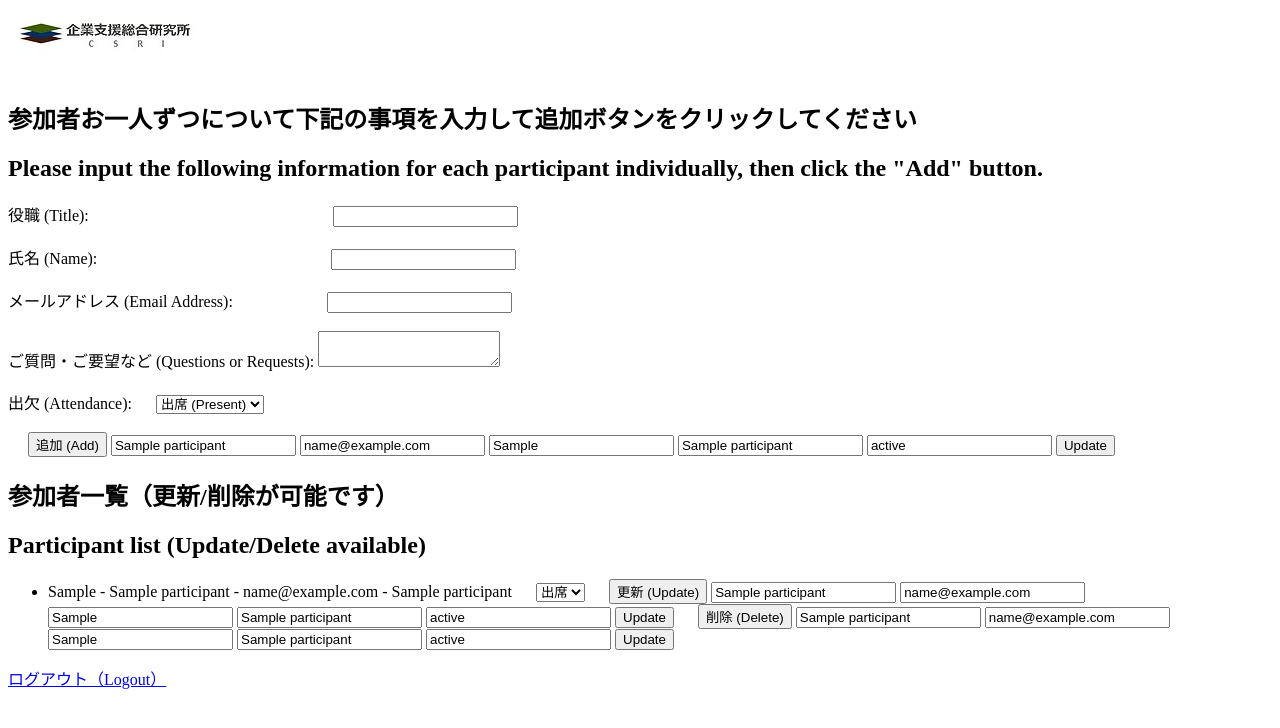
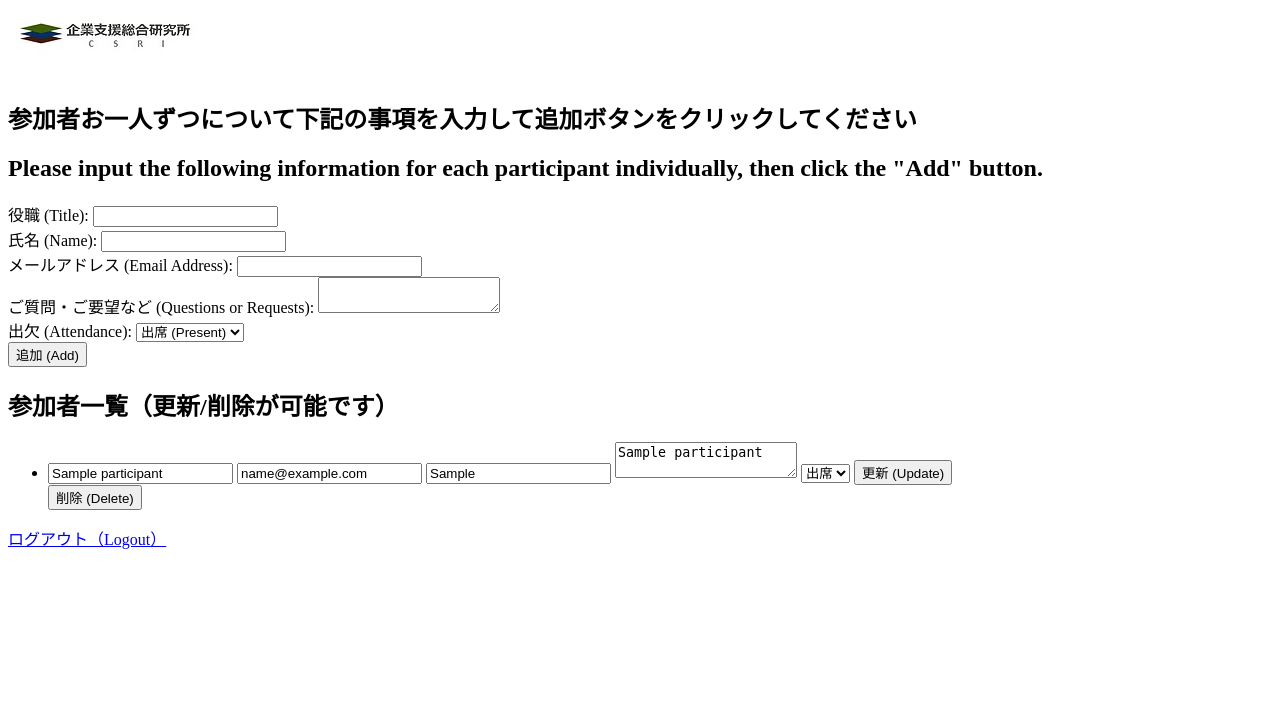
Before and after one commit to akcsri/agm_lpac_attendance, a Flask app: template templates/user1_dashboard.html in a window 1280 px wide. Shown: the top 728 px of the page. Run offline with Flask 3, Linux system fonts and the light colour scheme; the template is opened without the code that fills it: values that come from a table or form of the project are taken from there, others are empty; tables that the repository leaves empty hold one stand-in row (values such as "Sample post").

Commit message:
Update user1_dashboard.html

```diff
--- a/templates/user1_dashboard.html
+++ b/templates/user1_dashboard.html
@@ -1,75 +1,50 @@
-
 <!DOCTYPE html>
-
 <html>
 <head>
   <title>ユーザーダッシュボード</title>
 </head>
-<body><img alt="Logo" src="{{ url_for('static', filename='logo.png') }}" style="position: absolute; top: 20px; left: 20px;"/>
+<body>
+  <img alt="Logo" src="{{ url_for('static', filename='logo.png') }}" style="position: absolute; top: 20px; left: 20px;" />
   <h2 style="margin-top: 100px;">参加者お一人ずつについて下記の事項を入力して追加ボタンをクリックしてください</h2>
   <h2 style="margin-top: 0px;">Please input the following information for each participant individually, then click the "Add" button.</h2>
+
   <form method="POST">
-<label style="text-align: left; display: block;">役職 (Title): <input name="position" required="" style="margin-left: 240px;" type="text"/></label><br/>
-<label style="text-align: left; display: block;">氏名 (Name): <input name="name" required="" style="margin-left: 230px;" type="text"/></label><br/>
-<label style="text-align: left; display: block;">メールアドレス (Email Address): <input name="email" required="" style="margin-left: 90px;" type="email"/></label><br/>
-<label style="text-align: left; display: block;">ご質問・ご要望など (Questions or Requests): <textarea name="questions" style="margin-left: 0px;"></textarea></label><br/>
-<label style="text-align: left; display: block;">出欠 (Attendance):
-            <select name="agm_status" style="margin-left: 20px;">
+    <label>役職 (Title): <input name="position" required type="text" /></label><br/>
+    <label>氏名 (Name): <input name="name" required type="text" /></label><br/>
+    <label>メールアドレス (Email Address): <input name="email" required type="email" /></label><br/>
+    <label>ご質問・ご要望など (Questions or Requests): <textarea name="questions"></textarea></label><br/>
+    <label>出欠 (Attendance):
+      <select name="agm_status">
         <option value="出席">出席 (Present)</option>
         <option value="欠席">欠席 (Absent)</option>
       </select>
     </label><br/>
-<button style="margin-left: 20px;" type="submit">追加 (Add)</button>
-
-    <form action="{{ url_for('update_participant', participant_id=participant.id) }}" method="post">
-        <input type="text" name="name" value="{{ participant.name }}" placeholder="Name">
-        <input type="email" name="email" value="{{ participant.email }}" placeholder="Email">
-        <input type="text" name="position" value="{{ participant.position }}" placeholder="Position">
-        <input type="text" name="questions" value="{{ participant.questions }}" placeholder="Questions">
-        <input type="text" name="agm_status" value="{{ participant.agm_status }}" placeholder="AGM Status">
-        <button type="submit">Update</button>
-    </form>
+    <button type="submit">追加 (Add)</button>
   </form>
 
   <h2>参加者一覧（更新/削除が可能です）</h2>
-<h2>Participant list (Update/Delete available) </h2>
   <ul>
     {% for p in participants %}
     <li>
-      {{ p.position }} - {{ p.name }} - {{ p.email }} - {{ p.questions }}
-      <form action="{{ url_for('update_participant', participant_id=p.id) }}" method="POST" style="display:inline;">
-<select name="agm_status" style="margin-left: 20px;">
-<option value="出席" {% if p.status == "出席" %}selected{% endif %}>出席</option>
-<option value="欠席" {% if p.status == "欠席" %}selected{% endif %}>欠席</option>
+      <form action="{{ url_for('update_participant', participant_id=p.id) }}" method="POST">
+        <input type="text" name="name" value="{{ p.name }}" placeholder="氏名">
+        <input type="email" name="email" value="{{ p.email }}" placeholder="メールアドレス">
+        <input type="text" name="position" value="{{ p.position }}" placeholder="役職">
+        <textarea name="questions" placeholder="ご質問・ご要望">{{ p.questions }}</textarea>
+        <select name="agm_status">
+          <option value="出席" {% if p.agm_status == '出席' %}selected{% endif %}>出席</option>
+          <option value="欠席" {% if p.agm_status == '欠席' %}selected{% endif %}>欠席</option>
         </select>
-<button style="margin-left: 20px;" type="submit">更新 (Update)</button>
-
-    <form action="{{ url_for('update_participant', participant_id=participant.id) }}" method="post">
-        <input type="text" name="name" value="{{ participant.name }}" placeholder="Name">
-        <input type="email" name="email" value="{{ participant.email }}" placeholder="Email">
-        <input type="text" name="position" value="{{ participant.position }}" placeholder="Position">
-        <input type="text" name="questions" value="{{ participant.questions }}" placeholder="Questions">
-        <input type="text" name="agm_status" value="{{ participant.agm_status }}" placeholder="AGM Status">
-        <button type="submit">Update</button>
-    </form>
+        <button type="submit">更新 (Update)</button>
       </form>
 
-<form action="{{ url_for('delete_participant', participant_id=p.id) }}" method="POST" style="display:inline;">
-<button onclick="return confirm('本当に削除しますか？ Are you sure you want to delete it?');" style="margin-left: 20px;" type="submit">削除 (Delete)</button>
-
-    <form action="{{ url_for('update_participant', participant_id=participant.id) }}" method="post">
-        <input type="text" name="name" value="{{ participant.name }}" placeholder="Name">
-        <input type="email" name="email" value="{{ participant.email }}" placeholder="Email">
-        <input type="text" name="position" value="{{ participant.position }}" placeholder="Position">
-        <input type="text" name="questions" value="{{ participant.questions }}" placeholder="Questions">
-        <input type="text" name="agm_status" value="{{ participant.agm_status }}" placeholder="AGM Status">
-        <button type="submit">Update</button>
+      <form action="{{ url_for('delete_participant', participant_id=p.id) }}" method="POST">
+        <button onclick="return confirm('本当に削除しますか？');" type="submit">削除 (Delete)</button>
       </form>
-    </form>
-
     </li>
     {% endfor %}
   </ul>
+
   <a href="{{ url_for('logout') }}">ログアウト（Logout）</a>
 </body>
 </html>
```
Lines whose indentation alone changed are shown as unchanged.
